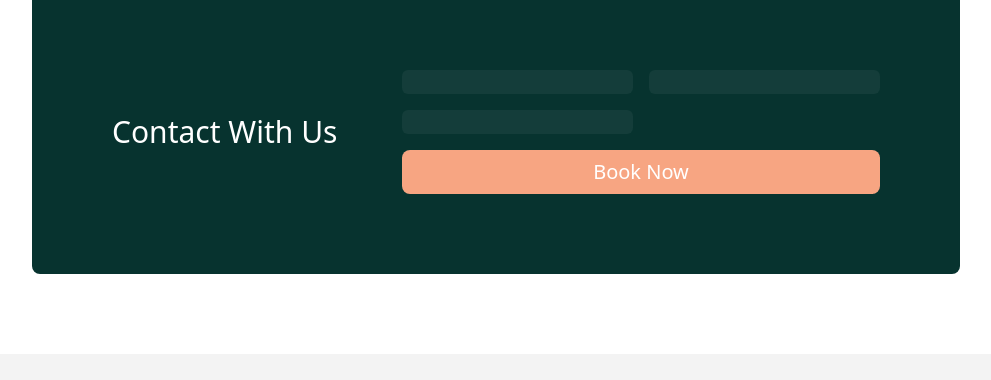
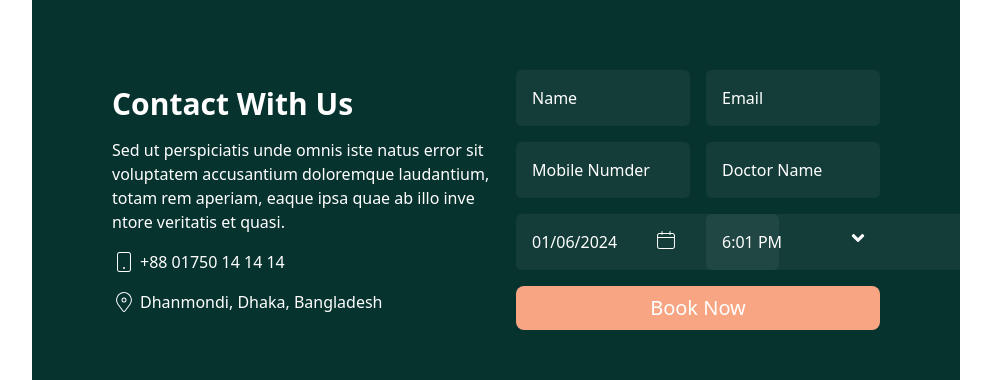
Before and after one commit to SilentNirab/madical, a React (Vite) app: page / in a window 1280 px wide. Shown: the part 2638-3018 px from the top of the page, without its empty margins (144-1135 px from the left). Built offline with nearby package versions, Linux system fonts and the light colour scheme; no server answers.

Commit message:
home page design done

```diff
--- a/package.json
+++ b/package.json
@@ -11,7 +11,9 @@
   },
   "dependencies": {
     "@smastrom/react-rating": "^1.4.0",
+    "@syncfusion/ej2-react-calendars": "^24.1.44",
     "react": "^18.2.0",
+    "react-datepicker": "^4.25.0",
     "react-dom": "^18.2.0",
     "react-hook-form": "^7.49.3",
     "react-icons": "^4.12.0",
--- a/src/components/ContactUs/ContactUs.jsx
+++ b/src/components/ContactUs/ContactUs.jsx
@@ -1,19 +1,64 @@
-import { useForm } from "react-hook-form";
+import './style.css';
+import { useState } from "react";
+import DatePicker from "react-datepicker";
 
+import "react-datepicker/dist/react-datepicker.css";
+import { CiCalendar, CiLocationOn,  CiMobile2 } from "react-icons/ci";
+import { FaAngleDown } from "react-icons/fa";
 const ContactUs = () => {
-    const { register, handleSubmit } = useForm();
-    const onSubmit = data => console.log(data);
+    const [startDate, setStartDate] = useState(new Date());
+    const handleSubmit = e => {
+        e.preventDefault();
+        const form = new FormData(e.currentTarget);
+        const name = form.get("name");
+        const email = form.get("email");
+        const number = form.get("number");
+        const docName = form.get("doc-name");
+        const date = form.get("date");
+        const time = form.get("time");
+        const appoinment = {name, email, number, docName, date, time}
+        console.log(appoinment);
+    }
 
     return (
         <div className="bg-[#07332F] p-20 rounded-lg my-20">
-            <div className="flex justify-between items-center">
-                <div className="">
-                    <h2 className="text-3xl text-white">Contact With Us</h2>
+            <div className="flex flex-col lg:flex-row justify-between items-center gap-5">
+                <div className="max-w-sm text-white space-y-4 text-center lg:text-left">
+                    <h2 className="text-3xl font-bold">Contact With Us</h2>
+                    <p className="text-base">Sed ut perspiciatis unde omnis iste natus error sit voluptatem accusantium doloremque laudantium, totam rem aperiam, eaque ipsa quae ab illo inve ntore veritatis et quasi.</p>
+                    <p className="flex items-center text-center justify-center lg:justify-start lg:text-left"><CiMobile2 className="text-2xl mr-1"></CiMobile2>+88 01750 14 14 14</p>
+                    <p className="flex items-center text-center justify-center lg:justify-start  lg:text-left"><CiLocationOn className="text-2xl mr-1"></CiLocationOn>Dhanmondi, Dhaka, Bangladesh</p>
                 </div>
-                <form className="grid grid-cols-2 gap-4" onSubmit={handleSubmit(onSubmit)}>
-                    <input className="bg-[#FFFFFF0D] rounded-md" {...register("firstName", { required: true, maxLength: 20 })} />
-                    <input className="bg-[#FFFFFF0D] rounded-md" {...register("lastName", { pattern: /^[A-Za-z]+$/i })} />
-                    <input className="bg-[#FFFFFF0D] rounded-md" type="number" {...register("age", { min: 18, max: 99 })} />
+                <form className="w-full grid grid-cols-2 gap-4 text-white" onSubmit={handleSubmit}>
+                    <input className="bg-[#FFFFFF0D] rounded-md p-4 placeholder:text-white" placeholder="Name" name='name' />
+                    <input className="bg-[#FFFFFF0D] rounded-md p-4 placeholder:text-white" placeholder="Email" name='email' />
+                    <input className="bg-[#FFFFFF0D] rounded-md p-4 placeholder:text-white" type="number" placeholder="Mobile Numder" name='number' />
+                    <input className="bg-[#FFFFFF0D] rounded-md p-4 placeholder:text-white" placeholder="Doctor Name" name='doc-name'/>
+
+                    <DatePicker
+                        className="bg-[#FFFFFF0D] text-white rounded-md p-4"
+                        selected={startDate}
+                        onChange={(date) => setStartDate(date)}
+                        placeholderText="Date"
+                        showIcon
+                        icon={<CiCalendar className="text-2xl mr-1 text-white"></CiCalendar>}
+                        name='date'
+
+                    />
+                    <DatePicker
+                        className="bg-[#FFFFFF0D] text-white rounded-md p-4"
+                        selected={startDate}
+                        onChange={(date) => setStartDate(date)}
+                        showTimeSelect
+                        showTimeSelectOnly
+                        timeIntervals={15}
+                        timeCaption="Time"
+                        dateFormat="h:mm aa"
+                        placeholderText="Time"
+                        showIcon
+                        icon={<FaAngleDown className="text-xl mr-1 mt-4 text-white"></FaAngleDown>}
+                        name='time'
+                    />
                     <input className="bg-[#F7A582] text-xl py-2 hover:bg-[#ca8668] text-white rounded-lg col-span-2" type="submit" value="Book Now" />
 
                 </form>
--- /dev/null
+++ b/src/components/ContactUs/style.css
@@ -0,0 +1,24 @@
+/* Works for Chrome, Safari, Edge, Opera */
+input::-webkit-outer-spin-button,
+input::-webkit-inner-spin-button {
+  -webkit-appearance: none;
+  margin: 0;
+}
+
+/* Works for Firefox */
+input[type="number"] {
+  -moz-appearance: textfield;
+}
+
+.react-datepicker__input-container .react-datepicker__calendar-icon {
+  position: absolute;
+  padding: 0.5rem;
+  box-sizing: content-box;
+  right: 0;
+  margin-top: 6px;
+  padding: 10px;
+}
+
+.react-datepicker__view-calendar-icon input {
+  padding: 1rem !important;
+}
--- a/src/components/Testimonials/Testimonials.jsx
+++ b/src/components/Testimonials/Testimonials.jsx
@@ -21,7 +21,7 @@ const Testimonials = () => {
     return (
         <div className='py-20 space-y-10'>
             <div className="space-y-5 max-w-4xl text-center mx-auto">
-                <h2 className="text-4xl font-bold text-black">Our Services</h2>
+                <h2 className="text-4xl font-bold text-black">What Our Patients Says</h2>
                 <p className="text-base">Sed ut perspiciatis unde omnis iste natus error sit voluptatem accusantium doloremque laudantium, totam rem aperiam, eaque ipsa quae ab illo inve ntore veritatis et quasi architecto beatae vitae dicta sunt explicabo.</p>
 
             </div>
```
Also changed, not shown: 1 other file (tests, documents, lock files or other folders).
